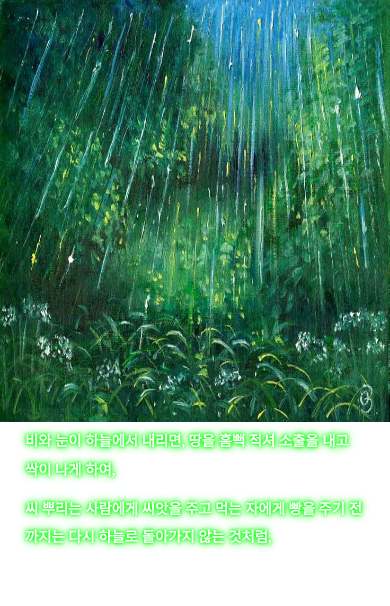
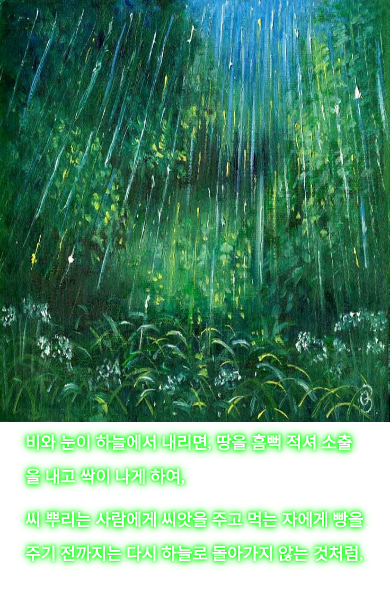
Before and after one commit to PK081982/Korea, a plain HTML site: page index.html in a window 390 px wide. Drawn offline with Linux system fonts and the light colour scheme.

Commit message:
Update index.html

```diff
--- a/index.html
+++ b/index.html
@@ -151,7 +151,7 @@
 
         @media(max-width:768px) {
             body {
-                font-size: 12px;
+                font-size: 14px;
                 width: 100%;
             }
 
@@ -173,7 +173,7 @@
         @media(max-width:480px) {
             body {
                 /*height:300px;*/
-                font-size: 12px;
+                font-size: 14px;
             }
 p{
   text-shadow: 0 0 3px #00ff00, 0 0 5px #00ff00, 0 0 10px #00ff00;
@@ -193,7 +193,7 @@ p{
         }
         @media(max-width:280px) {
             body {
-                font-size: 12px;
+                font-size: 14px;
             }
 p{
   text-shadow: 0 0 3px #00ff00, 0 0 5px #00ff00, 0 0 10px #00ff00;
```
